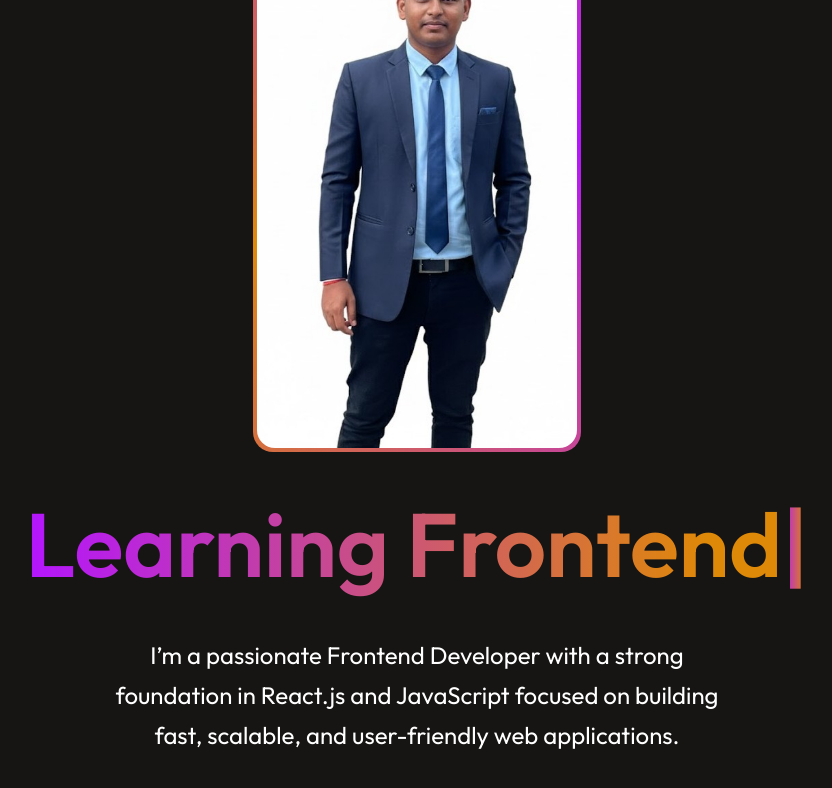
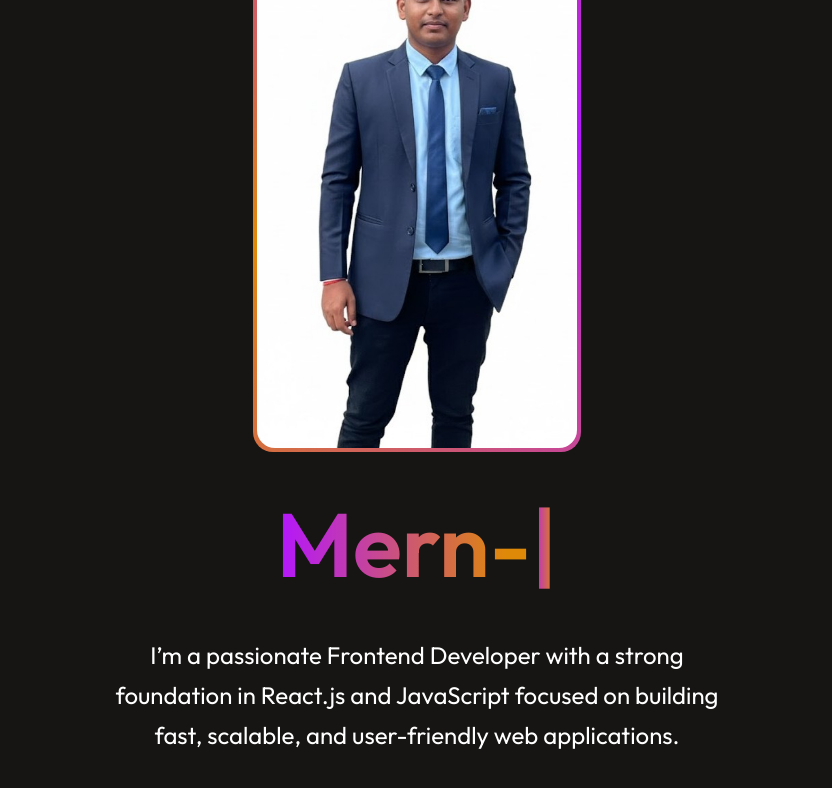
Before and after one commit to Naveen-Kumar48/Portfolio-in-React, a React (Vite) app: page / in a window 1280 px wide. Shown: the part 378-1166 px from the top of the page, without its empty margins (223-1055 px from the left). Built offline with nearby package versions, Linux system fonts and the light colour scheme.

Commit message:
Update Hero.jsx

```diff
--- a/src/Component/Hero.jsx
+++ b/src/Component/Hero.jsx
@@ -10,7 +10,7 @@
 
   useEffect(() => {
     const typed = new Typed(el.current, {
-      strings: ["I'm Naveen Kumar", "Learning Frontend Development in React"],
+      strings: ["I'm Naveen Kumar", "Mern-Stack", "Frontend Developer", "React.js Enthusiast"],
       startDelay: 300,
       typeSpeed: 100,
       backSpeed: 100,
```
